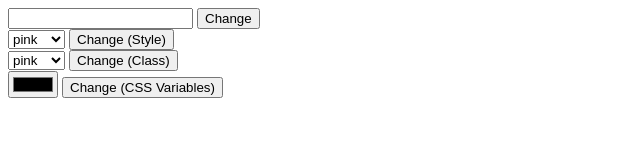
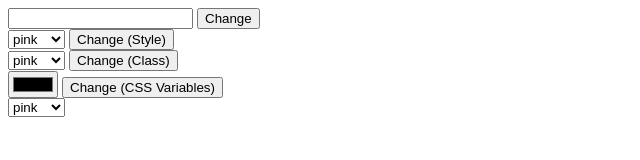
Before and after one commit to Anastasia1520/practic, a plain HTML site: page index.html in a window 1280 px wide. Shown: the full height of the page, 0-640 px from the left. Drawn offline with Linux system fonts and the light colour scheme.

Commit message:
feat: add task_5

```diff
--- a/index.html
+++ b/index.html
@@ -35,6 +35,14 @@
        <input type="color" class="input">
        <button onclick="func4()">Change (CSS Variables)</button>
    </div>
+   <div class="task_5">
+       <select onchange="func5(this)">
+        <option>pink</option>
+        <option>green</option>
+        <option>violet</option>
+    </select>
+   </div>
+   <script src="/index.js"></script>
 </body>
 
 </html>
--- a/index.js
+++ b/index.js
@@ -16,3 +16,6 @@ function func4() {
     let color = document.body.querySelector(".input").value
     document.body.style.setProperty('--main-color',`${color}`);
 }
+function func5(selectElement) {
+    document.body.style.setProperty('--main-color', `${selectElement.value}`)
+}
```
